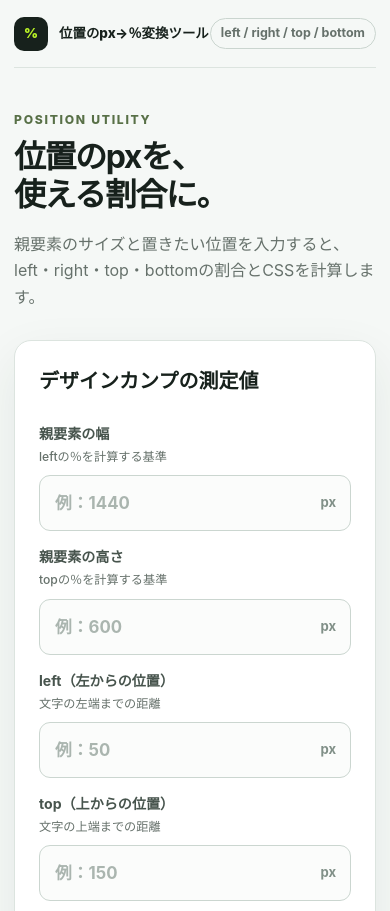
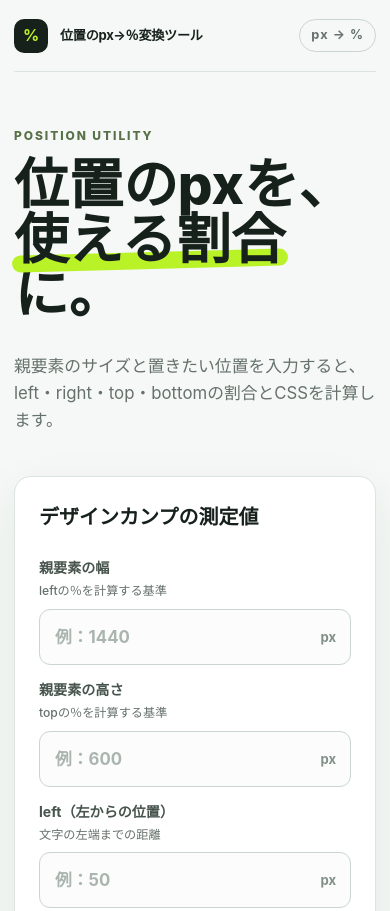
Before and after one commit to sealove7030/position-percent-converter, a plain HTML site: page index.html in a window 390 px wide. Shown: the top 911 px of the page. Drawn offline with Linux system fonts and the light colour scheme.

Commit message:
ファビコンとデザインを更新

```diff
--- a/css/style.css
+++ b/css/style.css
@@ -14,24 +14,27 @@
       background: var(--paper);
       color: var(--ink);
       font-family: Inter, "Noto Sans JP", "Hiragino Kaku Gothic ProN", "Yu Gothic", sans-serif;
-      line-height: 1.65;
+      font-size: 16px;
+      line-height: 1.6;
     }
     button, input { font: inherit; }
-    .site-header, main { width: min(100% - 40px, 1040px); margin-inline: auto; }
+    .site-header, main { width: min(1180px, calc(100% - 40px)); margin-inline: auto; }
     .site-header {
-      height: 76px; display: flex; align-items: center; justify-content: space-between;
+      height: 84px; display: flex; align-items: center; justify-content: space-between;
       border-bottom: 1px solid var(--line);
     }
-    .brand { display: flex; align-items: center; gap: 11px; font-weight: 800; }
+    .brand { display: inline-flex; align-items: center; gap: 12px; color: var(--ink); font-size: .95rem; font-weight: 750; letter-spacing: -.02em; text-decoration: none; }
     .brand-mark {
       width: 34px; height: 34px; display: grid; place-items: center;
-      border-radius: 10px; background: var(--ink); color: var(--green); font-weight: 900;
+      border-radius: 10px; background: var(--ink); color: var(--green); font-size: 1rem;
     }
-    .tag { padding: 4px 10px; border: 1px solid #cad5cf; border-radius: 99px; color: var(--muted); font-size: .78rem; font-weight: 750; }
-    .intro { padding: 58px 0 30px; }
-    .eyebrow { margin: 0 0 8px; color: #587047; font-size: .76rem; font-weight: 850; letter-spacing: .14em; }
-    h1 { margin: 0; font-size: clamp(2rem, 5vw, 3.5rem); line-height: 1.2; letter-spacing: -.045em; }
-    .intro p:last-child { margin: 16px 0 0; color: var(--muted); }
+    .header-note { padding: 5px 11px; border: 1px solid #cad5cf; border-radius: 999px; color: var(--muted); font-size: .8rem; font-weight: 700; letter-spacing: .08em; }
+    .intro { padding: 86px 0 68px; }
+    .eyebrow { margin: 0 0 12px; color: #587047; font-size: .75rem; font-weight: 800; letter-spacing: .16em; }
+    h1 { max-width: 100%; margin: 0; font-size: clamp(1.75rem, 4vw, 4rem); font-weight: 800; letter-spacing: normal; line-height: 1.5; }
+    h1 span { position: relative; z-index: 0; white-space: nowrap; }
+    h1 span::after { content: ""; position: absolute; z-index: -1; right: -.04em; bottom: .04em; left: -.04em; height: .32em; background: var(--green); border-radius: 999px; transform: rotate(-1.5deg); }
+    .intro p:last-child { margin: 32px 0 0; color: var(--muted); font-size: 1.05rem; }
     .card {
       margin-bottom: 58px; padding: clamp(24px, 5vw, 44px); border: 1px solid var(--line);
       border-radius: 22px; background: #fff; box-shadow: 0 18px 50px rgba(25, 51, 39, .08);
@@ -68,11 +71,15 @@
     .note { margin: 15px 0 0; color: var(--muted); font-size: .78rem; }
     .error { min-height: 20px; margin: 10px 0 0; color: var(--danger); font-size: .82rem; }
     footer { padding: 0 20px 32px; color: #7a8780; font-size: .76rem; text-align: center; }
+    @media (max-width: 850px) {
+      .intro { padding: 70px 0 54px; }
+    }
     @media (max-width: 560px) {
-      .site-header, main { width: min(100% - 28px, 1040px); }
-      .site-header { height: 68px; }
-      .brand { font-size: .84rem; }
-      .intro { padding-top: 42px; }
+      .site-header, main { width: min(1180px, calc(100% - 28px)); }
+      .site-header { height: 72px; }
+      .brand { font-size: .82rem; }
+      .intro { padding: 54px 0 42px; }
+      h1 { font-size: clamp(1.5rem, 14vw, 4rem); line-height: 1; }
       .fields, .results { grid-template-columns: 1fr; gap: 14px; }
       .card { border-radius: 17px; }
       .code-head { align-items: flex-start; flex-direction: column; }
--- a/index.html
+++ b/index.html
@@ -5,18 +5,19 @@
   <meta name="viewport" content="width=device-width, initial-scale=1.0">
   <meta name="description" content="親要素の幅・高さと位置のpxから、left・right・top・bottomに使う割合とCSSを計算します。">
   <title>位置のpx→％変換ツール</title>
+    <link rel="icon" type="image/svg+xml" href="favicon.svg">
     <link rel="stylesheet" href="css/style.css">
 </head>
 <body>
   <header class="site-header">
     <div class="brand"><span class="brand-mark" aria-hidden="true">%</span><span>位置のpx→％変換ツール</span></div>
-    <span class="tag">left / right / top / bottom</span>
+    <span class="header-note">px → %</span>
   </header>
 
   <main>
     <section class="intro">
       <p class="eyebrow">POSITION UTILITY</p>
-      <h1>位置のpxを、<br>使える割合に。</h1>
+      <h1>位置のpxを、<br><span>使える割合</span>に。</h1>
       <p>親要素のサイズと置きたい位置を入力すると、left・right・top・bottomの割合とCSSを計算します。</p>
     </section>
 
```
Also changed, not shown: favicon.svg (added).
